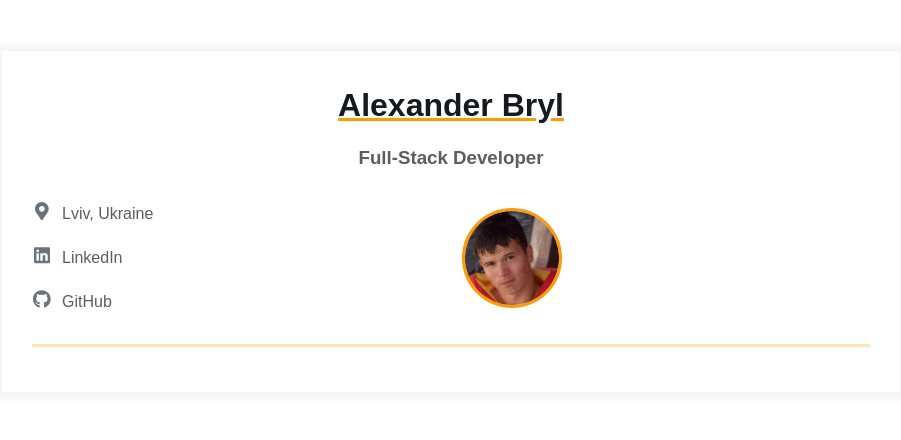
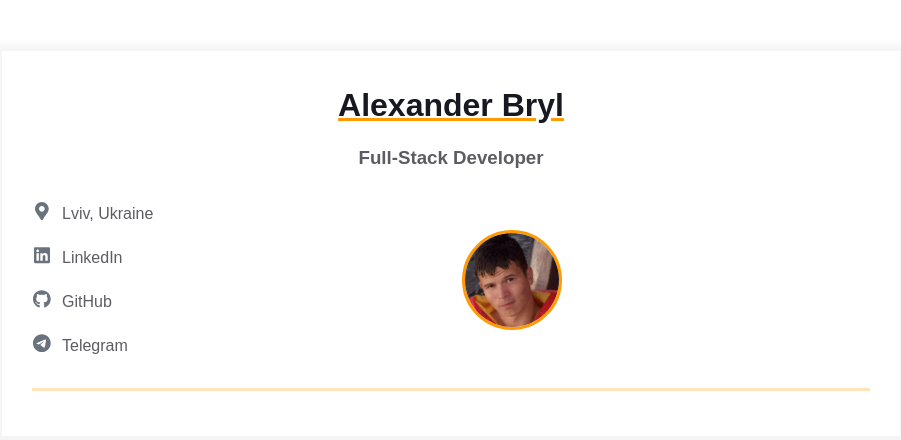
Before and after one commit to sashabryl/homepage, a plain HTML site: page index.html in a window 1280 px wide. Shown: the whole page, without its empty margins (189-1090 px from the left). Drawn offline with Linux system fonts and the light colour scheme.

Commit message:
Added my telegram link

```diff
--- a/index.html
+++ b/index.html
@@ -69,11 +69,27 @@
                       class="contact-info__item-icon"
                       xmlns="http://www.w3.org/2000/svg"
                       viewBox="0 0 512 512">
-                      <path d="M165.9 397.4c0 2-2.3 3.6-5.2 3.6-3.3 .3-5.6-1.3-5.6-3.6 0-2 2.3-3.6 5.2-3.6 3-.3 5.6 1.3 5.6 3.6zm-31.1-4.5c-.7 2 1.3 4.3 4.3 4.9 2.6 1 5.6 0 6.2-2s-1.3-4.3-4.3-5.2c-2.6-.7-5.5 .3-6.2 2.3zm44.2-1.7c-2.9 .7-4.9 2.6-4.6 4.9 .3 2 2.9 3.3 5.9 2.6 2.9-.7 4.9-2.6 4.6-4.6-.3-1.9-3-3.2-5.9-2.9zM244.8 8C106.1 8 0 113.3 0 252c0 110.9 69.8 205.8 169.5 239.2 12.8 2.3 17.3-5.6 17.3-12.1 0-6.2-.3-40.4-.3-61.4 0 0-70 15-84.7-29.8 0 0-11.4-29.1-27.8-36.6 0 0-22.9-15.7 1.6-15.4 0 0 24.9 2 38.6 25.8 21.9 38.6 58.6 27.5 72.9 20.9 2.3-16 8.8-27.1 16-33.7-55.9-6.2-112.3-14.3-112.3-110.5 0-27.5 7.6-41.3 23.6-58.9-2.6-6.5-11.1-33.3 2.6-67.9 20.9-6.5 69 27 69 27 20-5.6 41.5-8.5 62.8-8.5s42.8 2.9 62.8 8.5c0 0 48.1-33.6 69-27 13.7 34.7 5.2 61.4 2.6 67.9 16 17.7 25.8 31.5 25.8 58.9 0 96.5-58.9 104.2-114.8 110.5 9.2 7.9 17 22.9 17 46.4 0 33.7-.3 75.4-.3 83.6 0 6.5 4.6 14.4 17.3 12.1C428.2 457.8 496 362.9 496 252 496 113.3 383.5 8 244.8 8zM97.2 352.9c-1.3 1-1 3.3 .7 5.2 1.6 1.6 3.9 2.3 5.2 1 1.3-1 1-3.3-.7-5.2-1.6-1.6-3.9-2.3-5.2-1zm-10.8-8.1c-.7 1.3 .3 2.9 2.3 3.9 1.6 1 3.6 .7 4.3-.7 .7-1.3-.3-2.9-2.3-3.9-2-.6-3.6-.3-4.3 .7zm32.4 35.6c-1.6 1.3-1 4.3 1.3 6.2 2.3 2.3 5.2 2.6 6.5 1 1.3-1.3 .7-4.3-1.3-6.2-2.2-2.3-5.2-2.6-6.5-1zm-11.4-14.7c-1.6 1-1.6 3.6 0 5.9 1.6 2.3 4.3 3.3 5.6 2.3 1.6-1.3 1.6-3.9 0-6.2-1.4-2.3-4-3.3-5.6-2z"</path>
+                      <path d="M165.9 397.4c0 2-2.3 3.6-5.2 3.6-3.3 .3-5.6-1.3-5.6-3.6 0-2 2.3-3.6 5.2-3.6 3-.3 5.6 1.3 5.6 3.6zm-31.1-4.5c-.7 2 1.3 4.3 4.3 4.9 2.6 1 5.6 0 6.2-2s-1.3-4.3-4.3-5.2c-2.6-.7-5.5 .3-6.2 2.3zm44.2-1.7c-2.9 .7-4.9 2.6-4.6 4.9 .3 2 2.9 3.3 5.9 2.6 2.9-.7 4.9-2.6 4.6-4.6-.3-1.9-3-3.2-5.9-2.9zM244.8 8C106.1 8 0 113.3 0 252c0 110.9 69.8 205.8 169.5 239.2 12.8 2.3 17.3-5.6 17.3-12.1 0-6.2-.3-40.4-.3-61.4 0 0-70 15-84.7-29.8 0 0-11.4-29.1-27.8-36.6 0 0-22.9-15.7 1.6-15.4 0 0 24.9 2 38.6 25.8 21.9 38.6 58.6 27.5 72.9 20.9 2.3-16 8.8-27.1 16-33.7-55.9-6.2-112.3-14.3-112.3-110.5 0-27.5 7.6-41.3 23.6-58.9-2.6-6.5-11.1-33.3 2.6-67.9 20.9-6.5 69 27 69 27 20-5.6 41.5-8.5 62.8-8.5s42.8 2.9 62.8 8.5c0 0 48.1-33.6 69-27 13.7 34.7 5.2 61.4 2.6 67.9 16 17.7 25.8 31.5 25.8 58.9 0 96.5-58.9 104.2-114.8 110.5 9.2 7.9 17 22.9 17 46.4 0 33.7-.3 75.4-.3 83.6 0 6.5 4.6 14.4 17.3 12.1C428.2 457.8 496 362.9 496 252 496 113.3 383.5 8 244.8 8zM97.2 352.9c-1.3 1-1 3.3 .7 5.2 1.6 1.6 3.9 2.3 5.2 1 1.3-1 1-3.3-.7-5.2-1.6-1.6-3.9-2.3-5.2-1zm-10.8-8.1c-.7 1.3 .3 2.9 2.3 3.9 1.6 1 3.6 .7 4.3-.7 .7-1.3-.3-2.9-2.3-3.9-2-.6-3.6-.3-4.3 .7zm32.4 35.6c-1.6 1.3-1 4.3 1.3 6.2 2.3 2.3 5.2 2.6 6.5 1 1.3-1.3 .7-4.3-1.3-6.2-2.2-2.3-5.2-2.6-6.5-1zm-11.4-14.7c-1.6 1-1.6 3.6 0 5.9 1.6 2.3 4.3 3.3 5.6 2.3 1.6-1.3 1.6-3.9 0-6.2-1.4-2.3-4-3.3-5.6-2z"></path>
                     </svg>
                   </div>
                   <span>GitHub</span>
                 </a>
+                <a
+                href="https://t.me/sashabryl"
+                rel="author"
+                class="contact-info__item"
+              >
+                <div class="contact-info__item-icon-wrapper">
+                  <svg
+                    class="contact-info__item-icon"
+                    xmlns="http://www.w3.org/2000/svg"
+                    viewBox="0 0 512 512">
+                    <path d="M248 8C111 8 0 119 0 256S111 504 248 504 496 393 496 256 385 8 248 8zM363 176.7c-3.7 39.2-19.9 134.4-28.1 178.3-3.5 18.6-10.3 24.8-16.9 25.4-14.4 1.3-25.3-9.5-39.3-18.7-21.8-14.3-34.2-23.2-55.3-37.2-24.5-16.1-8.6-25 5.3-39.5 3.7-3.8 67.1-61.5 68.3-66.7 .2-.7 .3-3.1-1.2-4.4s-3.6-.8-5.1-.5q-3.3 .7-104.6 69.1-14.8 10.2-26.9 9.9c-8.9-.2-25.9-5-38.6-9.1-15.5-5-27.9-7.7-26.8-16.3q.8-6.7 18.5-13.7 108.4-47.2 144.6-62.3c68.9-28.6 83.2-33.6 92.5-33.8 2.1 0 6.6 .5 9.6 2.9a10.5 10.5 0 0 1 3.5 6.7A43.8 43.8 0 0 1 363 176.7z"></path>
+                  </svg>
+                </div>
+                <span>Telegram</span>
+              </a>
+
               </div>
 
               <div class="contact-info__block contact-info__block--center">
```
